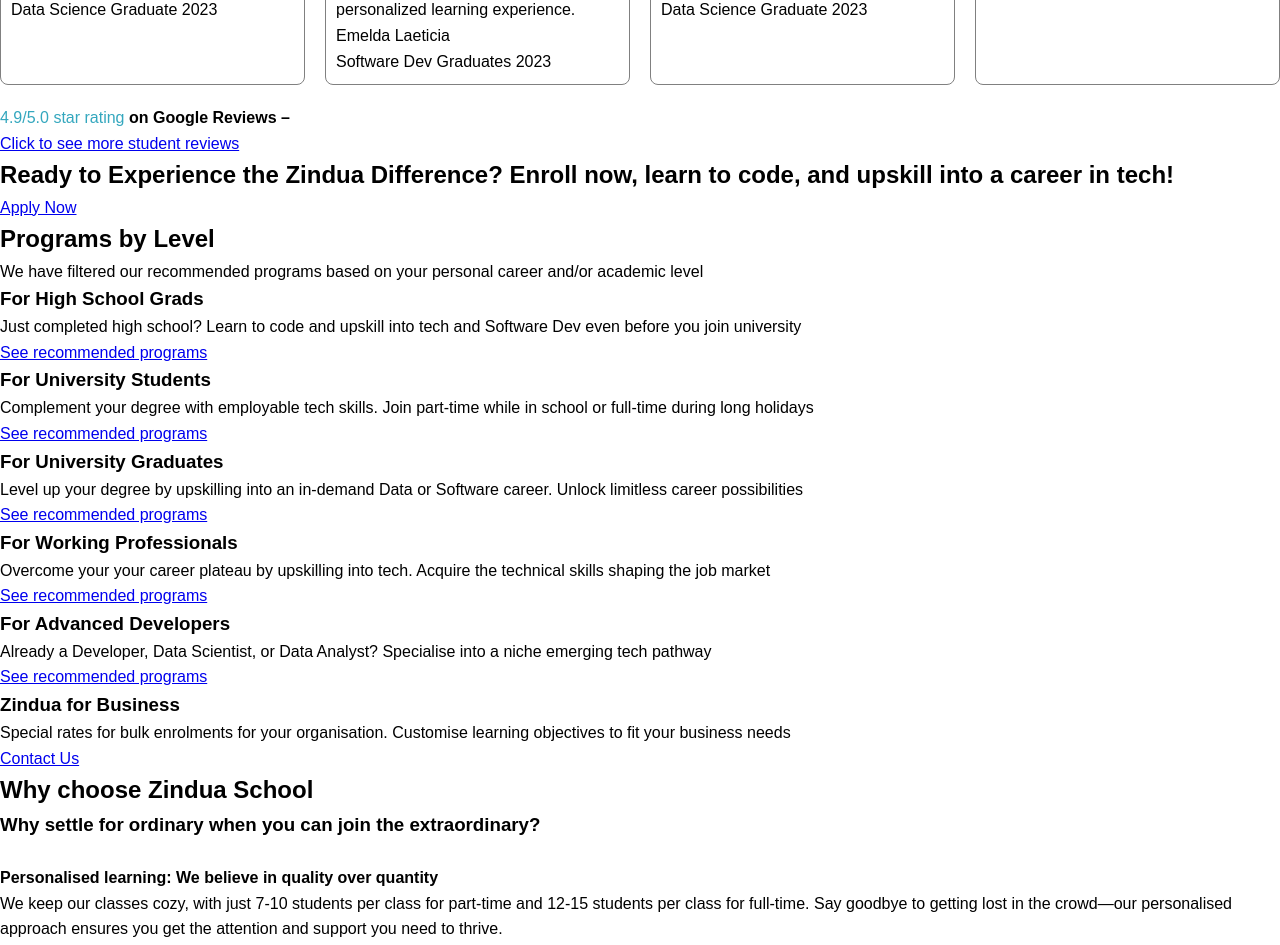
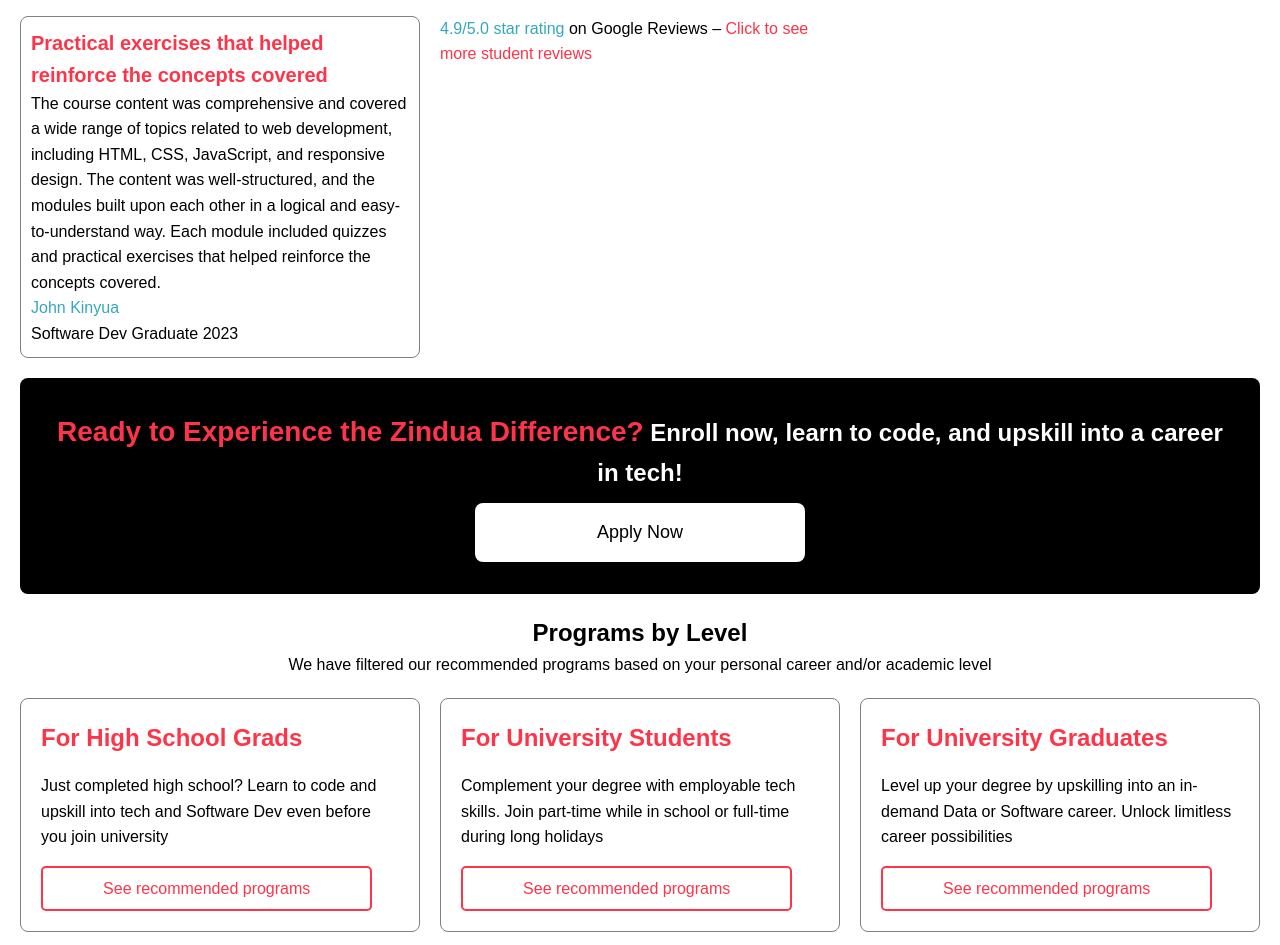
Before and after one commit to Ianmwia/zindua-landing-page, a plain HTML site: page index.html in a window 1280 px wide. Shown: the part 2214-3159 px from the top of the page. Drawn offline with Linux system fonts and the light colour scheme.

Commit message:
adding styles to html sections

```diff
--- a/index.html
+++ b/index.html
@@ -144,45 +144,45 @@
         <!--testimonials-->
         <div class="testimonials">
             <div class="testimonial-one">
-                <div class="title-tistimonials">My experience has been nothing short of amazing</div>
+                <div class="title-testimonials">My experience has been nothing short of amazing</div>
                 <div class="rating-testimonials"></div>
                 <div class="quote-testimonials">The curriculum is well-designed and covers all the essential topics in a comprehensive manner. The instructors are knowledgeable and passionate about teaching, and they go above and beyond to ensure that every student understands the material. The learning environment is collaborative and supportive, with plenty of opportunities to work on projects with other students. This has not only helped me to improve my coding skills but also to develop my teamwork and communication abilities.</div>
                 <div class="name-testimonials">Januarius kosgei</div>
                 <div class="occupation-testimonials">Data Science Graduate 2023</div>
             </div>
             <div class="testimonial-one">
-                <div class="title-tistimonials">Reliable technical mentors with excellent support</div>
+                <div class="title-testimonials">Reliable technical mentors with excellent support</div>
                 <div class="rating-testimonials"></div>
                 <div class="quote-testimonials">I enjoy how the course work is structured, my Technical Mentor is super reliable and provides useful resources that compliment the course work I’m doing. The support from Zindua is excellent, they have a dedicated Slack channel where we ask and receive help from both the Technical Mentors and my fellow students. The projects are challenging but manageable and help reinforce the material covered. I would recommend Zindua to anyone who wants to kickstart their tech career and want a personalized learning experience. </div>
                 <div class="name-testimonials">Emelda Laeticia</div>
                 <div class="occupation-testimonials">Software Dev Graduates 2023</div>
             </div>
             <div class="testimonial-one">
-                <div class="title-tistimonials">Hard but exhilarating! Got the job I strove for 6 months in</div>
+                <div class="title-testimonials">Hard but exhilarating! Got the job I strove for 6 months in</div>
                 <div class="rating-testimonials"></div>
                 <div class="quote-testimonials">I started at Zindua with very limited knowledge about coding and I can now say 6 months later I have the job I strove for. The program was hard but exhilarating and I enjoyed almost all of it! The program is only 28 weeks and it is crammed full to teach you what you need to know both professionally and technically to land a job in the technical field. The program is a fantastic resource to help guide you in creating the best resume to practice interviews both behavioural and technical.</div>
                 <div class="name-testimonials">Mesh Meto</div>
                 <div class="occupation-testimonials">Data Science Graduate 2023</div>
             </div>
             <div class="testimonial-one">
-                <div class="title-tistimonials">Practical exercises that helped reinforce the concepts covered</div>
+                <div class="title-testimonials">Practical exercises that helped reinforce the concepts covered</div>
                 <div class="rating-testimonials"></div>
                 <div class="quote-testimonials">The course content was comprehensive and covered a wide range of topics related to web development, including HTML, CSS, JavaScript, and responsive design. The content was well-structured, and the modules built upon each other in a logical and easy-to-understand way. Each module included quizzes and practical exercises that helped reinforce the concepts covered.</div>
                 <div class="name-testimonials">John Kinyua</div>
                 <div class="occupation-testimonials">Software Dev Graduate 2023</div>
             </div>
 
-            <p><span style="color: #34a7be;">4.9/5.0 star rating </span><strong>on Google Reviews – </strong><a href="#">Click to see more student reviews</a></p>
+            <p><span style="color: #34a7be;">4.9/5.0 star rating </span>on Google Reviews –<a href="#" style="color:#fe3448; text-decoration: none;"> Click to see more student reviews</a></p>
         </div>
         <!--Ready to enroll-->
         <div class="enroll-now">
-            <h2>Ready to Experience the Zindua Difference?  Enroll now, learn to code, and  upskill into a career in tech!</h2>
+            <h2><span style="color: #fe3448; font-size: 28px;">Ready to Experience the Zindua Difference?</span>  Enroll now, learn to code, and  upskill into a career in tech!</h2>
             <div class="enroll-now-a">
                 <a href="#">Apply Now</a>
             </div>
         </div>
         <!--programs by level-->
-        <div>
+        <div class="pbl-top-text">
             <h2>Programs by Level</h2>
             <p>We have filtered our recommended programs based on your personal career and/or academic level</p>
         </div>
--- a/style.css
+++ b/style.css
@@ -207,8 +207,9 @@ option {
 }
 .testimonials{
     display: grid;
-    grid-template-columns: repeat(4, 1fr);
+    grid-template-columns: repeat(3, 1fr);
     gap: 20px;
+    margin: 20px;
 }
 .testimonial-one{
 
@@ -218,3 +219,95 @@ option {
     border-radius: 8px;
     padding: 10px;
 }
+.title-testimonials{
+    color: #fe3549;
+    font-size: 20px;
+    font-weight: 600;
+}
+.name-testimonials {
+    color: #34a7be;
+}
+.enroll-now {
+    background-color: black;
+    display: flex;
+    flex-direction: column;
+    align-items: center;
+    text-align: center;
+    color: white;
+    margin: 20px;
+    border-radius: 8px;
+    padding: 32px;
+}
+.enroll-now-a {
+    background-color: white;
+    width: 300px;
+    margin-top: 10px;
+    border-radius: 8px;
+    padding: 15px;
+}
+.enroll-now-a a{
+    text-decoration: none;
+    color: black;
+    padding: 8px;
+    font-size: 18px;
+}
+.enroll-now-a:hover {
+    background-color: #fe3549;
+}
+.enroll-now-a a:hover{
+    text-decoration: none;
+    color: white;
+}
+.pbl-top-text {
+    align-items: center;
+    text-align: center;
+    margin: 20px;
+}
+.programs-by-level {
+    display: grid;
+    grid-template-columns: repeat(3, 1fr);
+    grid-gap: 20px;
+    margin: 20px;
+}
+.pbl-container {
+    border: 1px solid grey;
+    border-radius: 8px;
+    padding: 20px;
+    display: flex;
+    flex-direction: column;
+    gap: 16px;
+}
+.pbl-container h3{
+    color: #fe3549;
+    font-size: 24px;
+}
+.pbl-button {
+    border: 2px solid #fe3549;
+    border-radius: 5px;
+    background-color: white;
+    padding: 8px;
+    width: 87%;
+    text-align: center;
+}
+.pbl-button a{
+    color: #fe3549;
+    text-decoration: none;
+}
+.pbl-container:nth-child(6) {
+    border: 1px solid grey;
+    border-radius: 8px;
+    padding: 20px;
+    display: flex;
+    flex-direction: column;
+    gap: 16px;
+    background-color: black;
+    color: white;
+    text-align: left;
+}
+.pbl-button:nth-child(6) {
+    border-radius: 5px;
+    background-color: white;
+    padding: 8px;
+    width: 87%;
+    text-align: center;
+}
```
